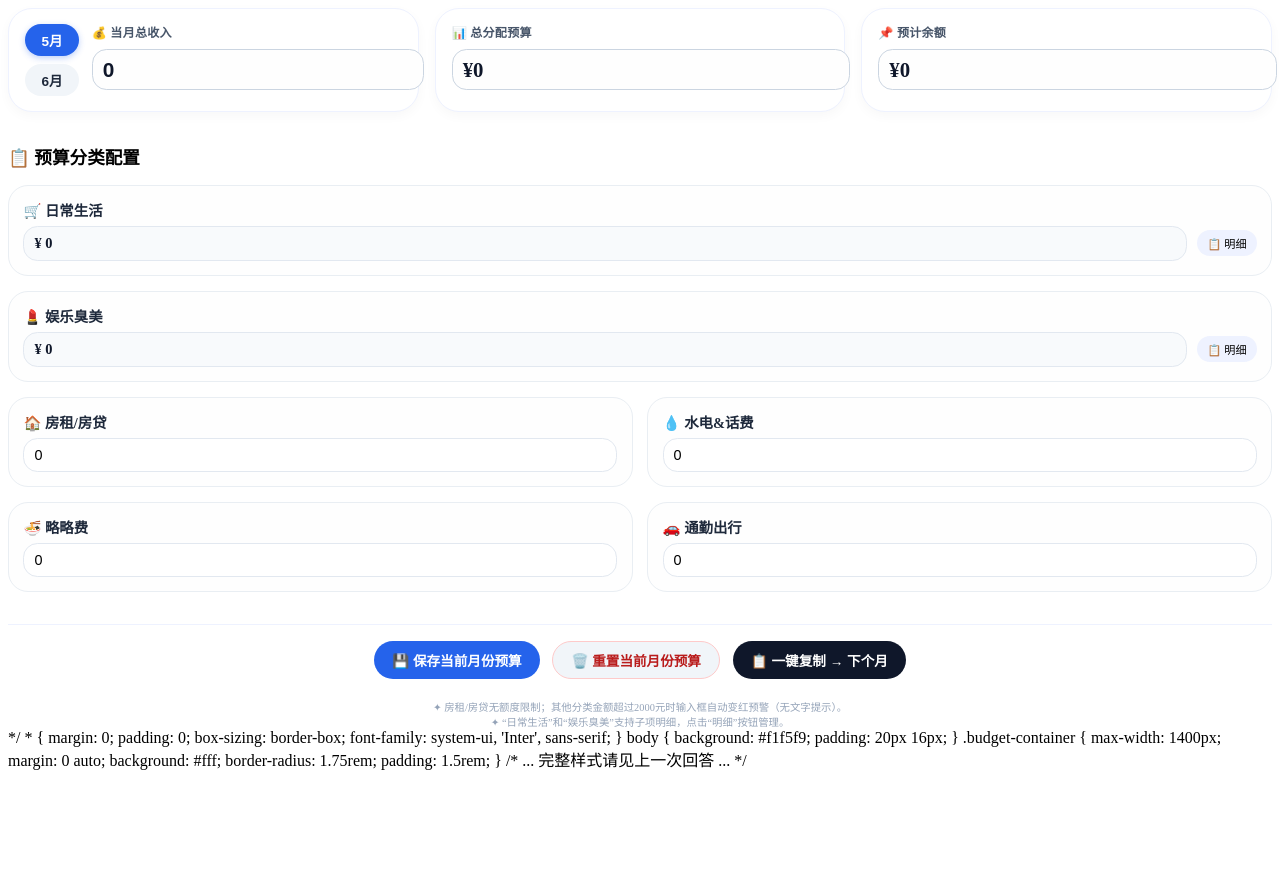
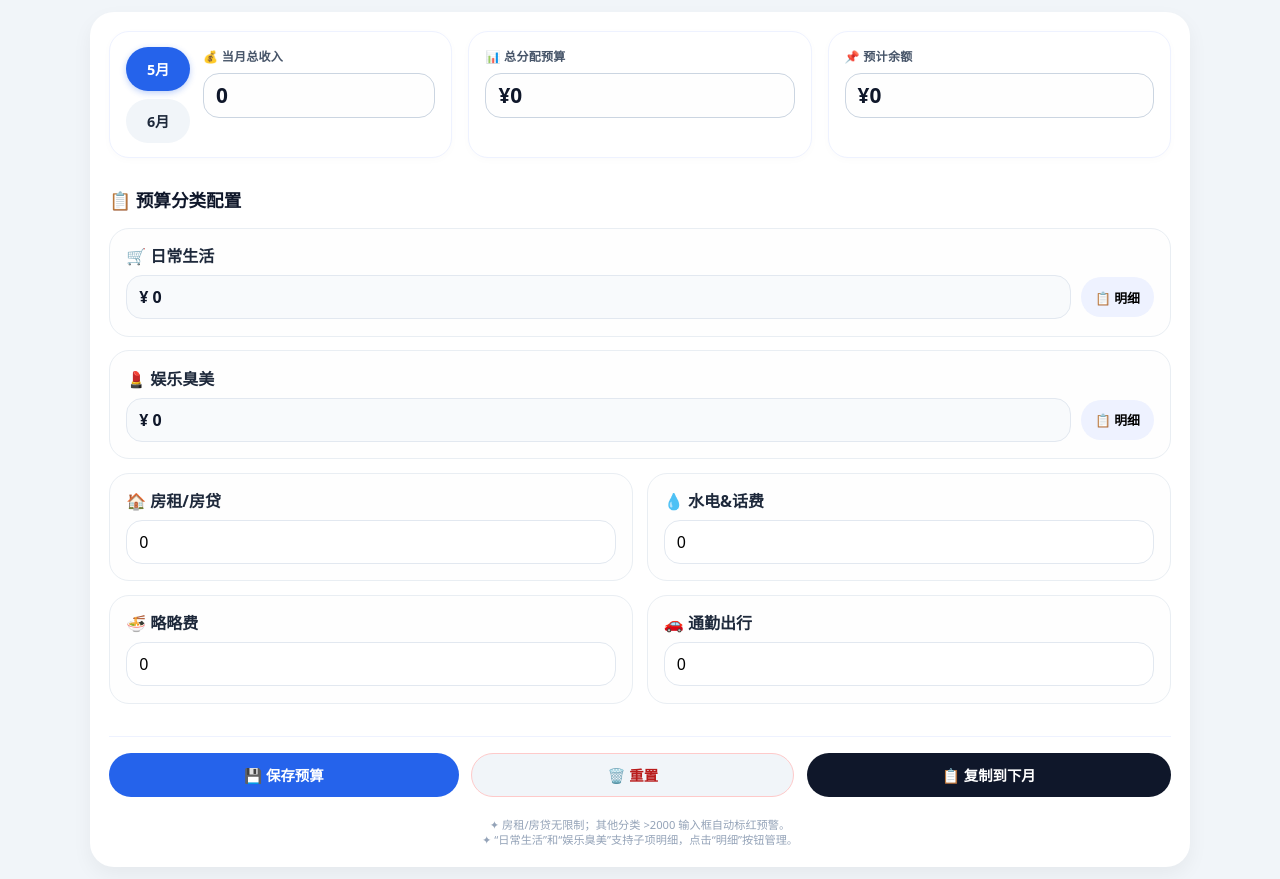
Before and after one commit to 1148350533/budget, a plain HTML site: page index.html in a window 1280 px wide. Before the commit the page ends 800 px from the top, so only its background shows below. Drawn offline with Linux system fonts and the light colour scheme.

Commit message:
Add files via upload

```diff
--- a/index.html
+++ b/index.html
@@ -3,14 +3,7 @@
 <head>
     <meta charset="UTF-8">
     <meta name="viewport" content="width=device-width, initial-scale=1.0, user-scalable=yes, viewport-fit=cover">
-    <title>预算list</title>
-    <style>
-        /* <!DOCTYPE html>
-<html lang="zh-CN">
-<head>
-    <meta charset="UTF-8">
-    <meta name="viewport" content="width=device-width, initial-scale=1.0, user-scalable=yes, viewport-fit=cover">
-    <title>双月预算管家 · 明细汇总版</title>
+    <title>预算List · 手机版</title>
     <style>
         * {
             margin: 0;
@@ -20,30 +13,30 @@
         }
         body {
             background: #f1f5f9;
-            padding: 20px 16px;
+            padding: 12px 12px;
             color: #0f172a;
         }
         .budget-container {
-            max-width: 1400px;
+            max-width: 600px;
             margin: 0 auto;
             background: #ffffff;
-            border-radius: 1.75rem;
-            box-shadow: 0 20px 35px -12px rgba(0, 0, 0, 0.08);
-            padding: 1.5rem;
+            border-radius: 1.5rem;
+            box-shadow: 0 8px 20px rgba(0, 0, 0, 0.05);
+            padding: 1.2rem;
             transition: all 0.2s;
         }
-        /* 三卡片同行，高度一致 */
+        /* 三卡片在手机下改为单列，桌面模式保持三列（但max-width限制，实际手机优先） */
         .cards-grid {
             display: grid;
-            grid-template-columns: repeat(3, 1fr);
-            gap: 1rem;
-            margin-bottom: 2rem;
+            grid-template-columns: 1fr;
+            gap: 0.9rem;
+            margin-bottom: 1.8rem;
         }
         .stat-card {
             background: #ffffff;
-            border-radius: 1.5rem;
+            border-radius: 1.25rem;
             padding: 0.9rem 1rem;
-            box-shadow: 0 4px 12px rgba(0, 0, 0, 0.03);
+            box-shadow: 0 2px 8px rgba(0, 0, 0, 0.02);
             border: 1px solid #eef2ff;
             display: flex;
             flex-direction: column;
@@ -71,20 +64,21 @@
             flex-direction: column;
             gap: 0.5rem;
             justify-content: center;
-            min-width: 54px;
+            min-width: 64px;
         }
         .month-btn-vert {
             background: #f1f5f9;
             border: none;
             border-radius: 2rem;
-            padding: 6px 0;
+            padding: 10px 0;
             font-weight: 700;
-            font-size: 0.85rem;
+            font-size: 0.9rem;
             text-align: center;
             cursor: pointer;
             transition: 0.2s;
             color: #1e293b;
             width: 100%;
+            min-height: 44px;
         }
         .month-btn-vert.active {
             background: #2563eb;
@@ -99,8 +93,8 @@
             font-weight: 700;
             width: 100%;
             border: 1px solid #cbd5e1;
-            border-radius: 0.9rem;
-            padding: 6px 10px;
+            border-radius: 1rem;
+            padding: 8px 12px;
             background: #fefefe;
             color: #0f172a;
             line-height: 1.3;
@@ -121,16 +115,16 @@
         .section-title {
             font-size: 1.1rem;
             font-weight: 700;
-            margin: 0.2rem 0 1rem 0;
+            margin: 0.5rem 0 1rem 0;
         }
-        /* 预算分类网格：默认两列 */
+        /* 预算分类：手机下单列，两列在宽屏时自然呈现（由max-width限制，这里默认单列最稳妥） */
         .categories-grid {
             display: grid;
-            grid-template-columns: repeat(2, 1fr);
-            gap: 0.9rem;
+            grid-template-columns: 1fr;
+            gap: 0.85rem;
             margin-bottom: 2rem;
         }
-        /* 独占一整行的分类 (日常生活 & 娱乐臭美) */
+        /* 独占一整行的分类（日常生活 & 娱乐臭美）自然占满 */
         .full-width-item {
             grid-column: 1 / -1;
         }
@@ -138,44 +132,44 @@
             background: #fefefe;
             border: 1px solid #e9eef3;
             border-radius: 1.25rem;
-            padding: 0.8rem 0.9rem;
+            padding: 0.9rem 1rem;
         }
         .item-header {
             display: flex;
             justify-content: space-between;
             align-items: baseline;
             flex-wrap: wrap;
-            margin-bottom: 6px;
+            margin-bottom: 8px;
         }
         .cat-name {
             font-weight: 700;
-            font-size: 0.9rem;
+            font-size: 1rem;
             color: #1e293b;
         }
         .amount-wrapper {
             display: flex;
             align-items: center;
             gap: 10px;
-            margin: 6px 0 2px;
+            margin: 8px 0 2px;
         }
         .amount-wrapper input {
             flex: 1;
-            padding: 8px 10px;
-            border-radius: 0.9rem;
+            padding: 10px 12px;
+            border-radius: 1rem;
             border: 1.5px solid #e2e8f0;
-            font-size: 0.9rem;
+            font-size: 1rem;
             font-weight: 500;
             background: white;
         }
         .composite-amount {
             flex: 1;
             background: #f8fafc;
-            padding: 8px 10px;
-            border-radius: 0.9rem;
+            padding: 10px 12px;
+            border-radius: 1rem;
             border: 1.5px solid #e2e8f0;
             font-weight: 600;
             color: #0f172a;
-            font-size: 0.9rem;
+            font-size: 1rem;
         }
         .warning-input {
             border-color: #dc2626 !important;
@@ -185,10 +179,11 @@
             background: #eef2ff;
             border: none;
             border-radius: 2rem;
-            padding: 5px 10px;
+            padding: 8px 14px;
             cursor: pointer;
-            font-size: 0.7rem;
-            font-weight: 500;
+            font-size: 0.8rem;
+            font-weight: 600;
+            min-height: 40px;
         }
         .action-buttons {
             display: flex;
@@ -201,13 +196,16 @@
         }
         .btn {
             border: none;
-            padding: 8px 18px;
+            padding: 10px 20px;
             border-radius: 60px;
             font-weight: 600;
-            font-size: 0.85rem;
+            font-size: 0.9rem;
             cursor: pointer;
             background: #f1f5f9;
             color: #1f2937;
+            min-height: 44px;
+            flex: 1 0 auto;
+            text-align: center;
         }
         .btn-primary {
             background: #2563eb;
@@ -223,31 +221,33 @@
             border: 1px solid #fecaca;
         }
         footer {
-            font-size: 0.65rem;
+            font-size: 0.7rem;
             text-align: center;
             color: #94a3b8;
             margin-top: 20px;
+            line-height: 1.4;
         }
-        @media (max-width: 640px) {
-            .categories-grid {
-                gap: 0.7rem;
+        /* 手机额外优化：增加点击区域，减少误触 */
+        @media (max-width: 480px) {
+            body {
+                padding: 8px;
             }
-            .budget-item {
-                padding: 0.7rem;
+            .budget-container {
+                padding: 1rem;
+            }
+            .month-btn-vert {
+                padding: 8px 0;
+                font-size: 0.85rem;
             }
             .income-input, .stat-number {
-                font-size: 1rem;
-                padding: 5px 8px;
+                font-size: 1.2rem;
+                padding: 8px 10px;
             }
-            .month-btn-vert {
-                font-size: 0.7rem;
-                padding: 4px 0;
-            }
-            .card-label {
-                font-size: 0.7rem;
+            .btn-icon {
+                padding: 6px 12px;
             }
         }
-        /* 模态框 */
+        /* 模态框适配移动端 */
         .modal {
             display: none;
             position: fixed;
@@ -276,28 +276,44 @@
         }
         .subitem-name {
             flex: 2;
-            padding: 6px 10px;
+            padding: 10px 8px;
             border-radius: 1rem;
             border: 1px solid #cbd5e1;
+            font-size: 0.9rem;
         }
         .subitem-amount {
             flex: 1;
-            padding: 6px 10px;
+            padding: 10px 8px;
             border-radius: 1rem;
             border: 1px solid #cbd5e1;
+            font-size: 0.9rem;
         }
         .delete-sub {
             background: #fee2e2;
             border: none;
             border-radius: 2rem;
-            padding: 6px 12px;
+            padding: 8px 12px;
             cursor: pointer;
+            font-weight: 600;
+        }
+        @media (min-width: 768px) {
+            /* 平板或桌面设备上恢复三卡片和两列分类，提升大屏体验 */
+            .cards-grid {
+                grid-template-columns: repeat(3, 1fr);
+                gap: 1rem;
+            }
+            .categories-grid {
+                grid-template-columns: repeat(2, 1fr);
+            }
+            .budget-container {
+                max-width: 1100px;
+            }
         }
     </style>
 </head>
 <body>
 <div class="budget-container" id="appRoot">
-    <!-- 三卡片同行 -->
+    <!-- 三卡片（手机单列，桌面三列） -->
     <div class="cards-grid">
         <div class="stat-card">
             <div class="income-card-flex">
@@ -326,11 +342,11 @@
     <div class="categories-grid" id="categoriesContainer"></div>
 
     <div class="action-buttons">
-        <button class="btn btn-primary" id="saveBtn">💾 保存当前月份预算</button>
-        <button class="btn btn-reset" id="resetBtn">🗑️ 重置当前月份预算</button>
-        <button class="btn btn-copy" id="copyToNextBtn">📋 一键复制 → 下个月</button>
+        <button class="btn btn-primary" id="saveBtn">💾 保存预算</button>
+        <button class="btn btn-reset" id="resetBtn">🗑️ 重置</button>
+        <button class="btn btn-copy" id="copyToNextBtn">📋 复制到下月</button>
     </div>
-    <footer>✦ 房租/房贷无额度限制；其他分类金额超过2000元时输入框自动变红预警（无文字提示）。<br>✦ “日常生活”和“娱乐臭美”支持子项明细，点击“明细”按钮管理。</footer>
+    <footer>✦ 房租/房贷无限制；其他分类 >2000 输入框自动标红预警。<br>✦ “日常生活”和“娱乐臭美”支持子项明细，点击“明细”按钮管理。</footer>
 </div>
 
 <!-- 子项管理弹窗 -->
@@ -339,8 +355,8 @@
         <h3 id="modalTitle">管理子项</h3>
         <div id="subItemsList" style="margin: 16px 0;"></div>
         <div style="display: flex; gap: 10px; margin-top: 12px; flex-wrap: wrap;">
-            <input type="text" id="newSubName" placeholder="子项名称" style="flex:2; padding:8px; border-radius:1rem; border:1px solid #ccc;">
-            <input type="number" id="newSubAmount" placeholder="金额" step="1" style="flex:1; padding:8px; border-radius:1rem; border:1px solid #ccc;">
+            <input type="text" id="newSubName" placeholder="子项名称" style="flex:2; padding:10px; border-radius:1rem; border:1px solid #ccc;">
+            <input type="number" id="newSubAmount" placeholder="金额" step="1" style="flex:1; padding:10px; border-radius:1rem; border:1px solid #ccc;">
             <button id="addSubItemBtn" class="btn-primary btn" style="padding: 0 14px;">➕ 添加</button>
         </div>
         <div style="display: flex; justify-content: flex-end; gap: 12px; margin-top: 20px;">
@@ -350,13 +366,12 @@
 </div>
 
 <script>
-    // ---------- 新版分类定义 ----------
-    // 顺序: 日常生活(独占行), 娱乐臭美(独占行), 房租, 水电&话费(合并), 略略费, 通勤出行
+    // ---------- 新版分类定义（日常生活/娱乐臭美独占行，其余正常）----------
     const CATEGORIES = [
         { id: "dailyLife", label: "🛒 日常生活", type: "composite", exemptLimit: false, compositeKey: "daily_life" },
         { id: "beautyFun", label: "💄 娱乐臭美", type: "composite", exemptLimit: false, compositeKey: "beauty_fun" },
         { id: "rent", label: "🏠 房租/房贷", type: "normal", exemptLimit: true, defaultVal: 0 },
-        { id: "utilities", label: "💧 水电&话费", type: "normal", exemptLimit: false, defaultVal: 0 },   // 合并水电费+话费
+        { id: "utilities", label: "💧 水电&话费", type: "normal", exemptLimit: false, defaultVal: 0 },
         { id: "luelue", label: "🍜 略略费", type: "normal", exemptLimit: false, defaultVal: 0 },
         { id: "traffic", label: "🚗 通勤出行", type: "normal", exemptLimit: false, defaultVal: 0 }
     ];
@@ -391,7 +406,7 @@
         if (nextBtn) nextBtn.innerText = nextMonth;
     }
 
-    // 数据迁移：旧版有 waterElec 和 phoneFee，合并为 utilities，并删除旧字段
+    // 数据迁移：合并水电&话费
     function migrateOldData(monthData) {
         let changed = false;
         if (monthData.normalBudgets.waterElec !== undefined || monthData.normalBudgets.phoneFee !== undefined) {
@@ -402,10 +417,8 @@
             delete monthData.normalBudgets.phoneFee;
             changed = true;
         }
-        // 确保新的复合分类子项存在
         if (!monthData.subItems.daily_life) monthData.subItems.daily_life = [];
         if (!monthData.subItems.beauty_fun) monthData.subItems.beauty_fun = [];
-        // 删除旧的无用分类字段（如果有购物穿搭等，但不需要额外处理）
         return changed;
     }
 
@@ -418,17 +431,14 @@
                 if (parsed.next) storage.next = parsed.next;
             } catch(e) {}
         }
-        // 初始化基础字段
         if (!storage.current.normalBudgets) storage.current.normalBudgets = {};
         if (!storage.current.subItems) storage.current.subItems = { daily_life: [], beauty_fun: [] };
         if (!storage.next.normalBudgets) storage.next.normalBudgets = {};
         if (!storage.next.subItems) storage.next.subItems = { daily_life: [], beauty_fun: [] };
 
-        // 迁移旧数据（合并水电+话费）
         migrateOldData(storage.current);
         migrateOldData(storage.next);
 
-        // 为新分类设置默认值0
         CATEGORIES.forEach(cat => {
             if (cat.type === 'normal') {
                 if (storage.current.normalBudgets[cat.id] === undefined) storage.current.normalBudgets[cat.id] = 0;
@@ -437,7 +447,7 @@
         });
         if (storage.current.income === undefined) storage.current.income = 0;
         if (storage.next.income === undefined) storage.next.income = 0;
-        saveToLocalStorage(); // 保存迁移后的干净数据
+        saveToLocalStorage();
     }
 
     function saveToLocalStorage() {
@@ -451,7 +461,6 @@
         return activeMonth === 'current' ? storage.current : storage.next;
     }
 
-    // 计算复合分类总和（整数）
     function calcCompositeTotal(subItemsArray) {
         if (!subItemsArray || !subItemsArray.length) return 0;
         let sum = 0;
@@ -485,12 +494,10 @@
         return Math.floor(total);
     }
 
-    // 更新顶部卡片
     function updateDashboard(incomeValue, totalBudget) {
         const displayIncome = Math.floor(incomeValue);
         totalBudgetSpan.innerText = `¥${Math.floor(totalBudget)}`;
-        const remainAlloc = displayIncome - totalBudget;
-        const expectBalance = remainAlloc;
+        const expectBalance = displayIncome - totalBudget;
         expectSpan.innerText = `¥${Math.floor(expectBalance)}`;
         if (expectBalance < 0) {
             balanceCardDiv.classList.add("warning-bg");
@@ -501,20 +508,18 @@
         }
     }
 
-    // 预警样式 (仅标红)
-    function applyWarningStyle(cat, amount, inputElement, isCompositeDiv = false) {
+    function applyWarningStyle(cat, amount, inputElement) {
         if (cat.exemptLimit) {
             if (inputElement) inputElement.classList.remove("warning-input");
             return;
         }
         if (amount > 2000) {
-            if (inputElement) inputElement.classList.add("warning-input");
+            inputElement.classList.add("warning-input");
         } else {
-            if (inputElement) inputElement.classList.remove("warning-input");
+            inputElement.classList.remove("warning-input");
         }
     }
 
-    // 渲染分类列表（日常生活 & 娱乐臭美 独占一行，其余正常两列）
     function renderCategoriesList() {
         if (!categoriesContainer) return;
         const monthData = getCurrentMonthData();
@@ -528,7 +533,6 @@
             } else {
                 amount = monthData.normalBudgets[cat.id] || 0;
             }
-            // 判断是否需要独占一行：日常生活 或 娱乐臭美
             const fullWidth = (cat.id === 'dailyLife' || cat.id === 'beautyFun');
             const widthClass = fullWidth ? 'full-width-item' : '';
             html += `
@@ -548,7 +552,6 @@
         });
         categoriesContainer.innerHTML = html;
 
-        // 绑定事件与预警样式
         CATEGORIES.forEach(cat => {
             if (cat.type === 'normal') {
                 const inputEl = document.getElementById(`input_${cat.id}`);
@@ -573,7 +576,7 @@
                 const subList = monthData.subItems[cat.compositeKey] || [];
                 const compositeAmount = calcCompositeTotal(subList);
                 if (displayDiv) displayDiv.innerText = `¥ ${compositeAmount}`;
-                if (displayDiv) applyWarningStyle(cat, compositeAmount, displayDiv, true);
+                if (displayDiv) applyWarningStyle(cat, compositeAmount, displayDiv);
                 if (manageBtn) {
                     manageBtn.addEventListener('click', () => {
                         openSubItemModal(cat.id, cat.compositeKey, cat.label);
@@ -583,7 +586,6 @@
         });
     }
 
-    // 子项管理弹窗
     function openSubItemModal(catId, compositeKey, label) {
         currentCompositeEditing = { catId, compositeKey, label };
         const container = document.getElementById('subItemsList');
@@ -733,7 +735,6 @@
         alert("✅ 已将「当月」所有预算（含日常生活/娱乐臭美子项）复制到下个月。");
     }
 
-    // 当月收入自动同步到下个月
     function bindAutoSyncIncome() {
         totalIncomeInput.addEventListener('change', (e) => {
             if (activeMonth === 'current') {
@@ -801,14 +802,4 @@
     init();
 </script>
 </body>
-</html>*/
-        * { margin: 0; padding: 0; box-sizing: border-box; font-family: system-ui, 'Inter', sans-serif; }
-        body { background: #f1f5f9; padding: 20px 16px; }
-        .budget-container { max-width: 1400px; margin: 0 auto; background: #fff; border-radius: 1.75rem; padding: 1.5rem; }
-        /* ... 完整样式请见上一次回答 ... */
-    </style>
-</head>
-<body>
-    <!-- 完整 HTML 结构，同上一轮最终代码 -->
-</body>
 </html>
```
